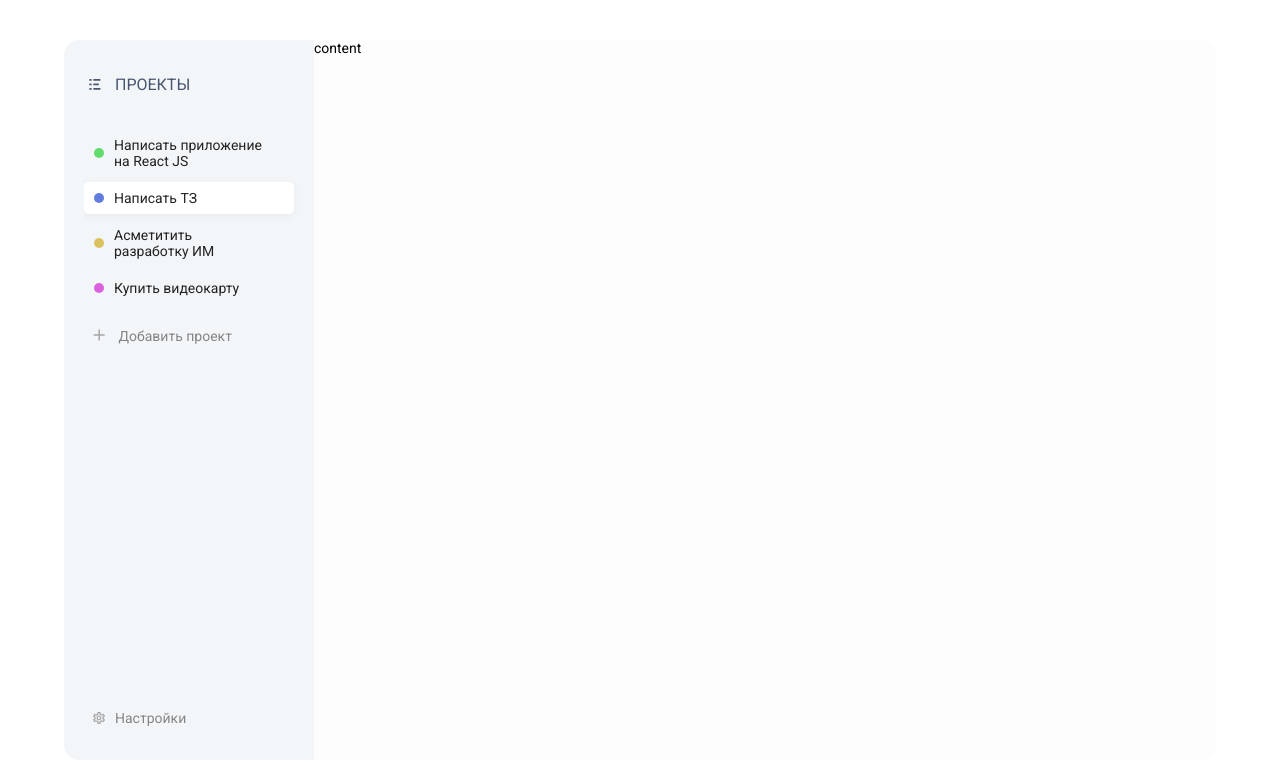
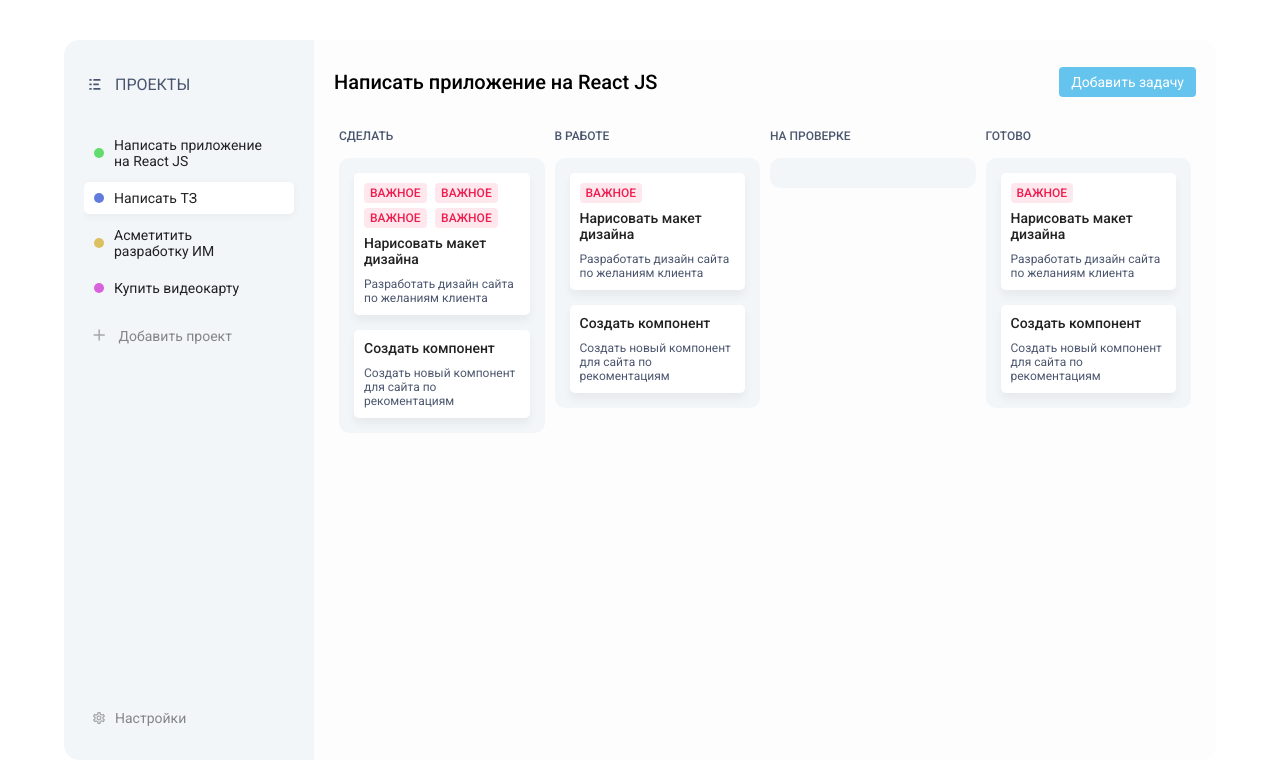
Before and after one commit to AndreySVRF/canban-html, a website built with webpack: page src/index.html in a window 1280 px wide. Built offline with nearby package versions, Linux system fonts and the light colour scheme.

Commit message:
Finish work day 20.12.2020

```diff
--- a/src/index.html
+++ b/src/index.html
@@ -52,7 +52,81 @@
       </div>
     </div>
   </div>
-  <div class="kanban__content">content</div>
+  <div class="kanban__content">
+    <div class="kanban__content-header">
+      <div class="header-title">
+        Написать приложение на React JS
+      </div>
+      <div class="header-control">
+        <a href="" class="btn btn-blue">Добавить задачу</a>
+      </div>
+    </div>
+    <div class="kanban__content-body">
+      <div class="progress">
+
+        <div class="progress-item">
+          <div class="progress-item__title">Сделать</div>
+          <div class="progress-item__tasks">
+            <div class="task-card">
+              <div class="task-card__tags">
+                <span class="tag" style="color: rgb(239, 29, 79); background-color: rgba(239, 29, 79, 0.1);">Важное</span>
+                <span class="tag" style="color: rgb(239, 29, 79); background-color: rgba(239, 29, 79, 0.1);">Важное</span>
+                <span class="tag" style="color: rgb(239, 29, 79); background-color: rgba(239, 29, 79, 0.1);">Важное</span>
+                <span class="tag" style="color: rgb(239, 29, 79); background-color: rgba(239, 29, 79, 0.1);">Важное</span>
+              </div>
+              <div class="task-card__title">Нарисовать макет дизайна</div>
+              <div class="task-card__text">Разработать дизайн сайта по желаниям клиента</div>
+            </div>
+            <div class="task-card">
+              <div class="task-card__title">Создать компонент</div>
+              <div class="task-card__text">Создать новый компонент для сайта по рекоментациям</div>
+            </div>
+          </div>
+        </div>
+
+        <div class="progress-item">
+          <div class="progress-item__title">В работе</div>
+          <div class="progress-item__tasks">
+            <div class="task-card">
+              <div class="task-card__tags">
+                <span class="tag" style="color: rgb(239, 29, 79); background-color: rgba(239, 29, 79, 0.1);">Важное</span>
+              </div>
+              <div class="task-card__title">Нарисовать макет дизайна</div>
+              <div class="task-card__text">Разработать дизайн сайта по желаниям клиента</div>
+            </div>
+            <div class="task-card">
+              <div class="task-card__title">Создать компонент</div>
+              <div class="task-card__text">Создать новый компонент для сайта по рекоментациям</div>
+            </div>
+          </div>
+        </div>
+
+        <div class="progress-item">
+          <div class="progress-item__title">На проверке</div>
+          <div class="progress-item__tasks">
+          </div>
+        </div>
+
+        <div class="progress-item">
+          <div class="progress-item__title">Готово</div>
+          <div class="progress-item__tasks">
+            <div class="task-card">
+              <div class="task-card__tags">
+                <span class="tag" style="color: rgb(239, 29, 79); background-color: rgba(239, 29, 79, 0.1);">Важное</span>
+              </div>
+              <div class="task-card__title">Нарисовать макет дизайна</div>
+              <div class="task-card__text">Разработать дизайн сайта по желаниям клиента</div>
+            </div>
+            <div class="task-card">
+              <div class="task-card__title">Создать компонент</div>
+              <div class="task-card__text">Создать новый компонент для сайта по рекоментациям</div>
+            </div>
+          </div>
+        </div>
+
+      </div>
+    </div>
+  </div>
 </div>
 
 </body>
--- a/src/scss/_variables.scss
+++ b/src/scss/_variables.scss
@@ -0,0 +1 @@
+$blue: #64C4ED;
--- /dev/null
+++ b/src/scss/content.scss
@@ -0,0 +1,84 @@
+@import "variables";
+
+.kanban__content {
+  width: 100%;
+  padding: 20px;
+
+  &-header {
+    display: flex;
+    justify-content: space-between;
+    align-items: center;
+    padding: 10px 0;
+    margin-bottom: 20px;
+
+    .header-title {
+      font-size: 20px;
+      font-weight: 500;
+    }
+  }
+
+  &-body {
+
+    .progress {
+      display: flex;
+
+      &-item {
+        margin: 5px;
+        width: -webkit-fill-available;
+
+        &__title {
+          font-size: 12px;
+          font-weight: 500;
+          color: #001133;
+          opacity: 0.7;
+          text-transform: uppercase;
+          margin-bottom: 15px;
+        }
+
+        &__tasks {
+          background-color: #F3F6F9;
+          border-radius: 10px;
+          padding: 15px;
+
+          .task-card {
+            background-color: #ffffff;
+            border-radius: 5px;
+            padding: 10px;
+            margin-bottom: 15px;
+            box-shadow: 0px 6px 10px 0px rgba(0, 0, 0, 0.05);
+
+            &__tags {
+              margin-bottom: 2px;
+
+              .tag {
+                text-transform: uppercase;
+                font-size: 12px;
+                font-weight: 500;
+                padding: 3px 6px;
+                border-radius: 4px;
+                margin: 0 5px 5px 0;
+                display: inline-block;
+              }
+            }
+
+            &__title {
+              font-weight: 500;
+              color: #222222;
+              margin-bottom: 10px;
+            }
+
+            &__text {
+              font-size: 12px;
+              color: #001133;
+              opacity: 0.7;
+            }
+
+            &:last-child {
+              margin-bottom: 0;
+            }
+          }
+        }
+      }
+    }
+  }
+}
--- a/src/scss/index.scss
+++ b/src/scss/index.scss
@@ -1,6 +1,8 @@
 @import url('https://fonts.googleapis.com/css2?family=Roboto:wght@300;400;500;700;900&display=swap');
 
+@import "variables";
 @import "sidebar";
+@import "content";
 
 * {
   margin: 0;
@@ -58,3 +60,21 @@ body {
   background: #fdfdfd;
   border-radius: 15px;
 }
+
+.btn {
+  padding: 7px 12px;
+  text-decoration: none;
+  border-radius: 4px;
+  transition: all .15s ease;
+
+  &.btn-blue {
+    background-color: $blue;
+    color: #ffffff;
+
+    &:hover {
+      background-color: darken($blue, 10%);
+    }
+  }
+
+
+}
```
